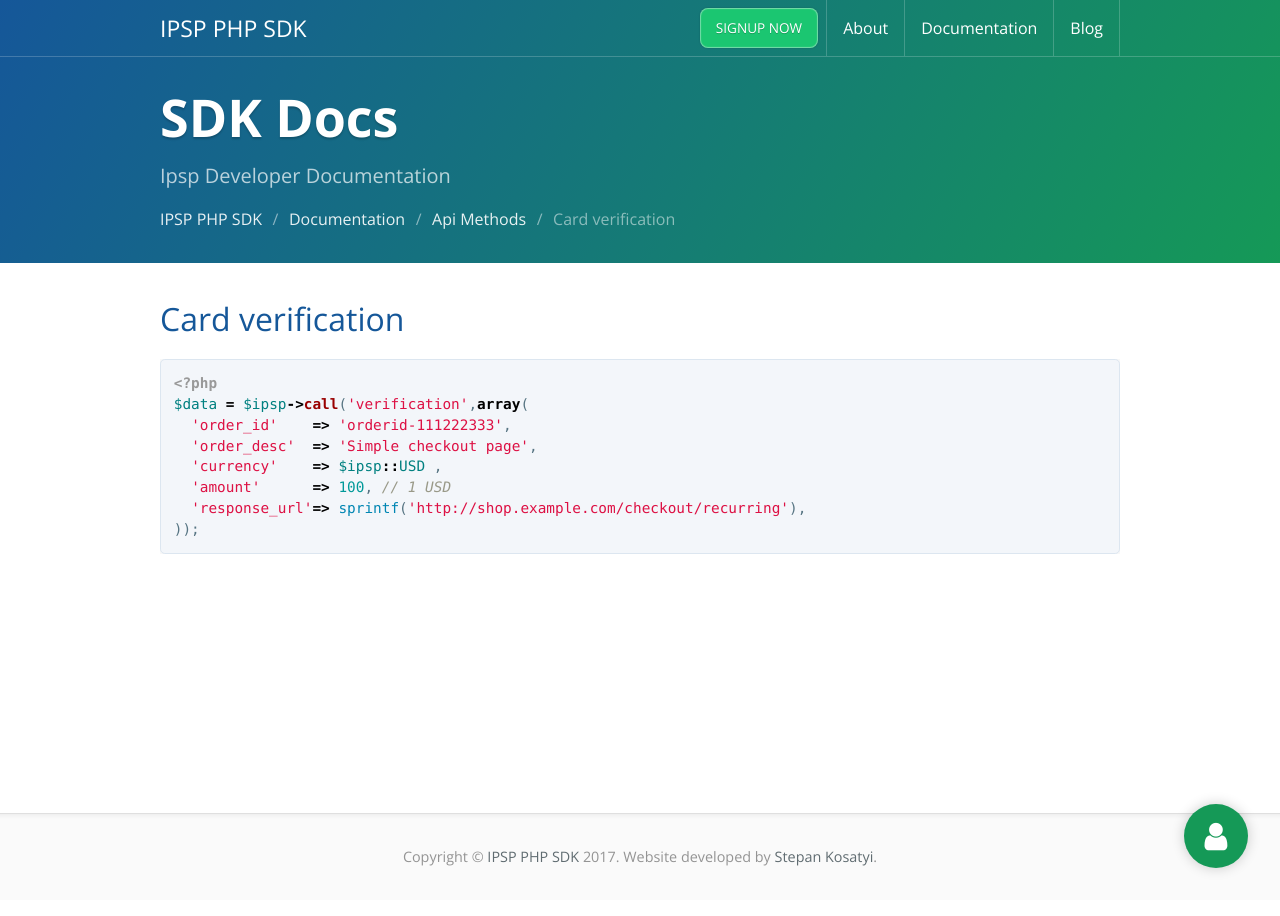
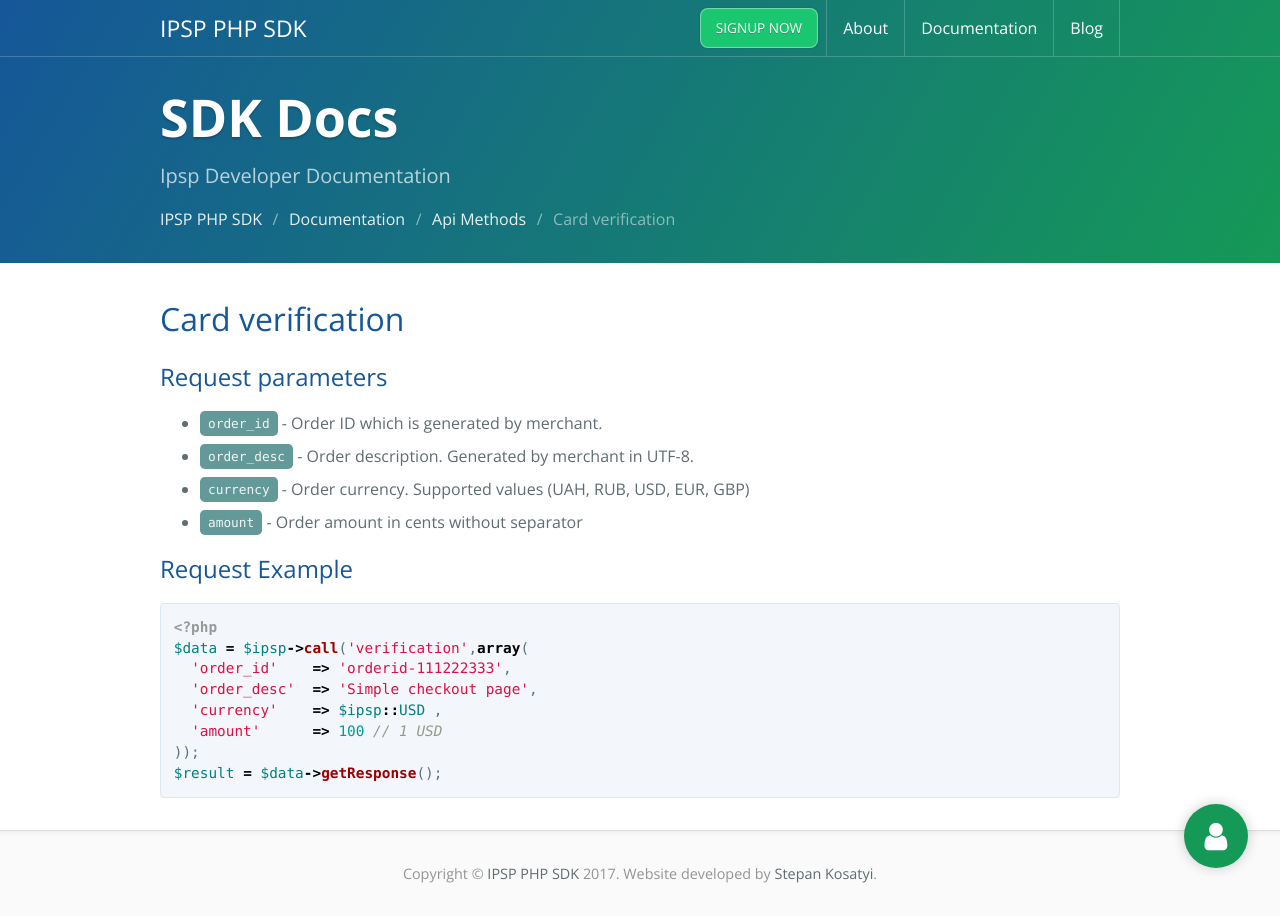
Before and after one commit to kosatyi/ipsp-php, a Jekyll site: the page built from docs/api-methods/7.card-verification.md, in a window 1280 px wide. Built offline with Jekyll 4.4.1, drawn with Linux system fonts in a browser that asks for light colours; our own code applies the rules of GitHub Pages for plain Markdown files.

Commit message:
update api methods

````diff
--- a/docs/api-methods/7.card-verification.md
+++ b/docs/api-methods/7.card-verification.md
@@ -3,6 +3,16 @@ description:
 ---
 
 # Card verification
+
+## Request parameters
+
+- `order_id` - {{ site.data.params.order_id.descr }}
+- `order_desc` - {{ site.data.params.order_desc.descr }}
+- `currency` - {{ site.data.params.currency.descr }}
+- `amount` - {{ site.data.params.amount.descr }}
+
+## Request Example
+
 
 ```php
 <?php
@@ -10,7 +20,7 @@ $data = $ipsp->call('verification',array(
   'order_id'    => 'orderid-111222333',
   'order_desc'  => 'Simple checkout page',
   'currency'    => $ipsp::USD ,
-  'amount'      => 100, // 1 USD
-  'response_url'=> sprintf('http://shop.example.com/checkout/recurring'),
+  'amount'      => 100 // 1 USD
 ));
+$result = $data->getResponse();
 ```
````
Also changed, not shown: docs/api-methods/5.order-refund.md (+9 -0 lines), docs/api-methods/6.check-payment-status.md (+7 -0 lines), docs/api-methods/8.order-capture.md (+13 -1 lines).
